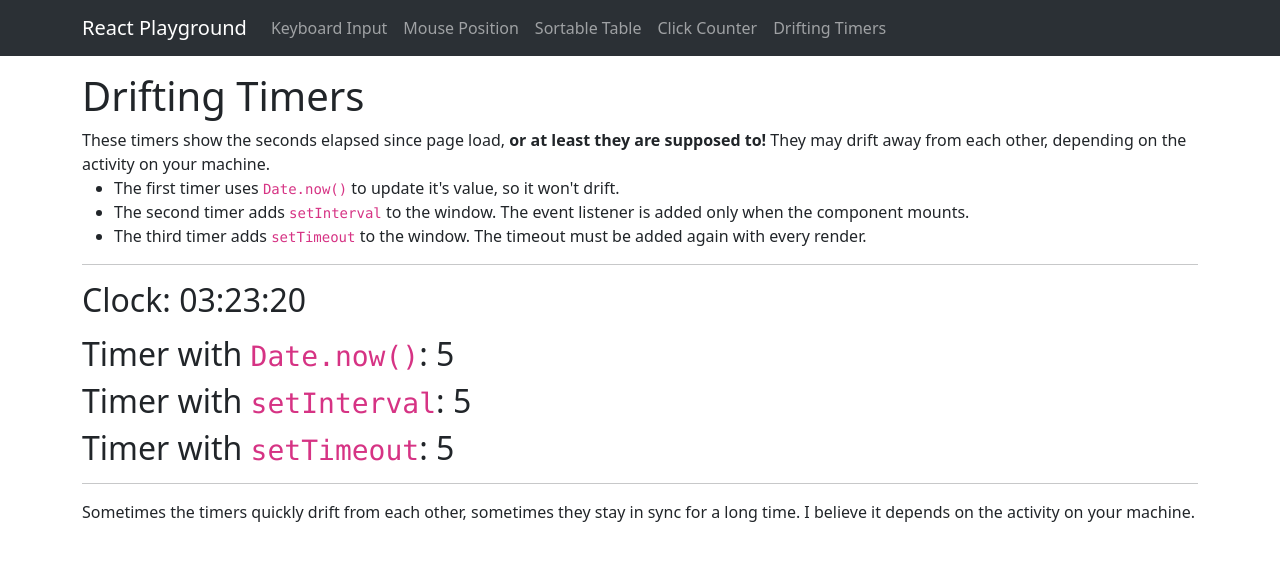
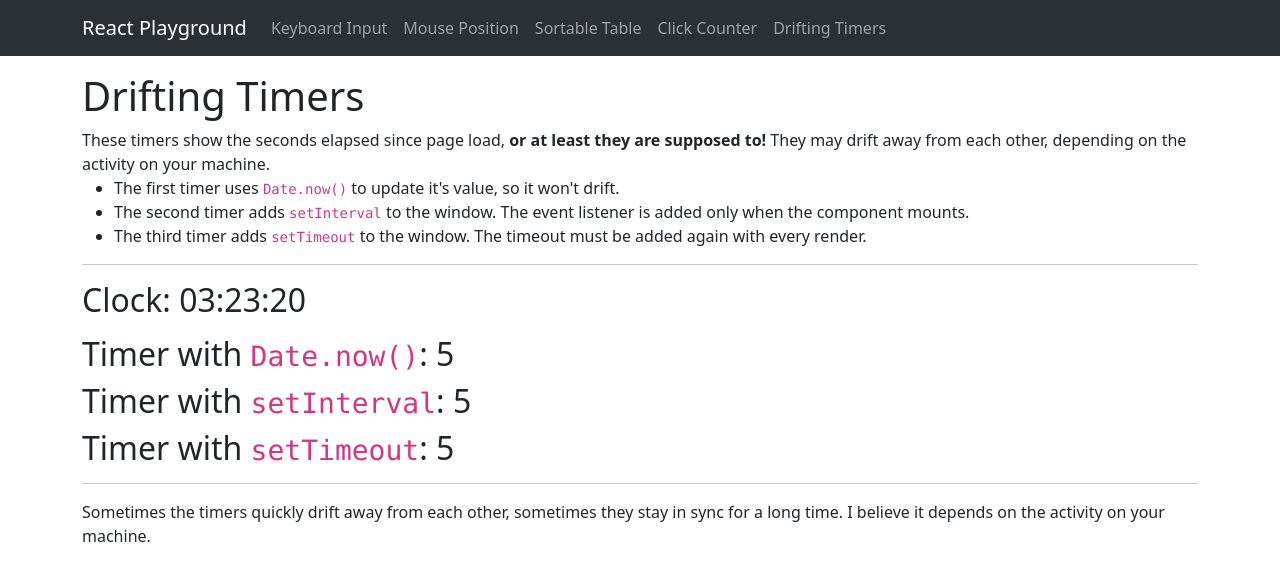
Before and after one commit to Ahuanmarca/react-playground, a React (Vite) app: page /driftingtimers in a window 1280 px wide. Shown: the top 580 px of the page. Built offline with nearby package versions, Linux system fonts and the light colour scheme.

Commit message:
Deleted commented out code, small text changes

```diff
--- a/src/pages/DriftingTimers/DriftingTimers.jsx
+++ b/src/pages/DriftingTimers/DriftingTimers.jsx
@@ -1,14 +1,10 @@
 import React from "react";
 import format from "date-fns/format";
-// react-bootstrap components
-// import Button from "react-bootstrap/Button";
-// My components
 import TimerIntervalOnMount from "./TimerIntervalOnMount";
 import TimerTimeout from "./TimerTimeout";
 import TimerTimeNow from "./TimerTimeNow";
 
 function DriftingTimers() {
-  const [stopwatchTime, setStopwatchTime] = React.useState(0);
   const [time, setTime] = React.useState(new Date());
 
   React.useEffect(() => {
@@ -43,11 +39,6 @@ function DriftingTimers() {
           </li>
         </ul>
       </p>
-      {/* <p>Current speed: {speed === 1000 ? "1000ms" : "1ms"}</p> */}
-      {/* <div> */}
-      {/* <Button onClick={() => setSpeed(1000)}>Seconds</Button>{" "} */}
-      {/* <Button onClick={() => setSpeed(1)}>Milliseconds</Button> */}
-      {/* </div> */}
       <hr />
       <h2>Clock: {format(time, "hh:mm:ss")}</h2>
       <div className="mt-3">
@@ -58,9 +49,9 @@ function DriftingTimers() {
       <hr />
       <div>
         <p>
-          Sometimes the timers quickly drift from each other, sometimes they
-          stay in sync for a long time. I believe it depends on the activity on
-          your machine.
+          Sometimes the timers quickly drift away from each other, sometimes
+          they stay in sync for a long time. I believe it depends on the
+          activity on your machine.
         </p>
       </div>
     </>
--- a/src/pages/DriftingTimers/TimerIntervalOnMount/TimerIntervalOnMount.jsx
+++ b/src/pages/DriftingTimers/TimerIntervalOnMount/TimerIntervalOnMount.jsx
@@ -16,11 +16,6 @@ function TimerIntervalOnMount() {
       <h2>
         Timer with <code>setInterval</code>: {count}
       </h2>
-      {/* <p>
-        This component adds an <code>setInterval</code> to the window object{" "}
-        <strong>only then the component is mounted.</strong> A clean up function
-        removes the interval when the component unmounts.
-      </p> */}
     </div>
   );
 }
--- a/src/pages/DriftingTimers/TimerTimeNow/TimerTimeNow.jsx
+++ b/src/pages/DriftingTimers/TimerTimeNow/TimerTimeNow.jsx
@@ -14,7 +14,6 @@ function TimerDateNow() {
   return (
     <>
       <h2>Timer with <code>Date.now()</code>: {globalTime}</h2>
-      {/* <p>This timer updates by the Time.now() function.</p> */}
     </>
   );
 }
--- a/src/pages/DriftingTimers/TimerTimeout/TimerTimeout.jsx
+++ b/src/pages/DriftingTimers/TimerTimeout/TimerTimeout.jsx
@@ -16,12 +16,6 @@ function TimerTimeout() {
       <h2>
         Timer with <code>setTimeout</code>: {count}
       </h2>
-      {/* <p>
-        This component adds an <code>setTimeout</code> to the window object.{" "}
-        <strong>The timeout needs to be added on every render.</strong> A clean
-        up function is provided to cancel the timeout when the component
-        unmounts.
-      </p> */}
     </div>
   );
 }
```
